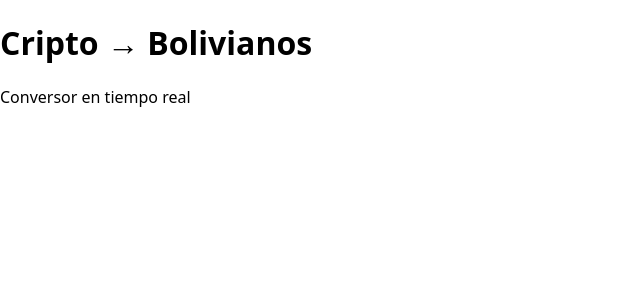
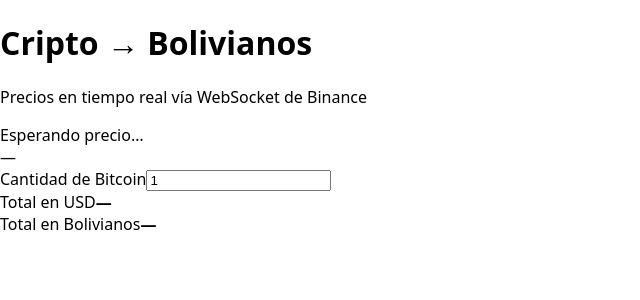
Before and after one commit to emmi-lili/websocket-fx-cripto, a React (Vite) app: page / in a window 1280 px wide. Shown: the top 300 px of the page, without its empty margins (0-640 px from the left). Built offline with nearby package versions, Linux system fonts and the light colour scheme; no server answers.

Commit message:
feat: add basic BTC to BOB converter UI

```diff
--- a/src/App.jsx
+++ b/src/App.jsx
@@ -1,8 +1,66 @@
+import { useState } from 'react'
+import { useCryptoPrice } from './useCryptoPrice'
+
+const TC_OFICIAL = 6.96
+
+const fmtBOB = new Intl.NumberFormat('es-BO', {
+  style: 'currency',
+  currency: 'BOB',
+  minimumFractionDigits: 2,
+  maximumFractionDigits: 2,
+})
+
+const fmtUSD = new Intl.NumberFormat('en-US', {
+  style: 'currency',
+  currency: 'USD',
+  minimumFractionDigits: 2,
+  maximumFractionDigits: 2,
+})
+
 export default function App() {
+  const [cantidad, setCantidad] = useState(1)
+  const { price } = useCryptoPrice('BTCUSDT')
+
+  const totalUSD = price != null ? price * cantidad : null
+  const totalBOB = totalUSD != null ? totalUSD * TC_OFICIAL : null
+
   return (
     <div className="app">
-      <h1>Cripto → Bolivianos</h1>
-      <p>Conversor en tiempo real</p>
+      <header className="header">
+        <h1>Cripto → Bolivianos</h1>
+        <p className="sub">Precios en tiempo real vía WebSocket de Binance</p>
+      </header>
+
+      <main className="card">
+        <div className="precio-principal">
+          {price != null ? fmtBOB.format(price * TC_OFICIAL) : 'Esperando precio…'}
+        </div>
+        <div className="precio-usd">
+          {price != null ? `${fmtUSD.format(price)} USD` : '—'}
+        </div>
+
+        <div className="campo">
+          <label>Cantidad de Bitcoin</label>
+          <input
+            type="number"
+            min="0"
+            step="any"
+            value={cantidad}
+            onChange={(e) => setCantidad(parseFloat(e.target.value) || 0)}
+          />
+        </div>
+
+        <div className="resultado">
+          <div className="resultado-fila">
+            <span>Total en USD</span>
+            <strong>{totalUSD != null ? fmtUSD.format(totalUSD) : '—'}</strong>
+          </div>
+          <div className="resultado-fila destacado">
+            <span>Total en Bolivianos</span>
+            <strong>{totalBOB != null ? fmtBOB.format(totalBOB) : '—'}</strong>
+          </div>
+        </div>
+      </main>
     </div>
   )
 }
```
